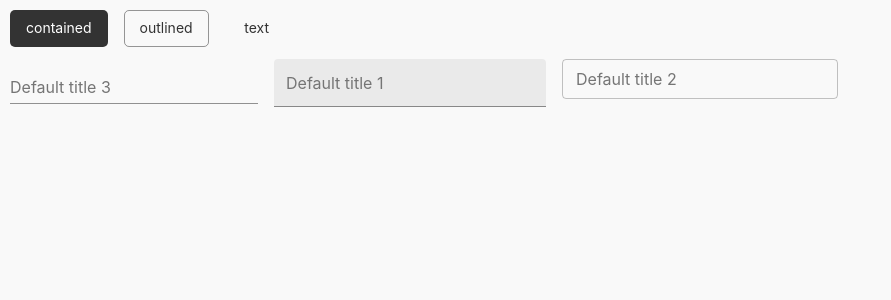
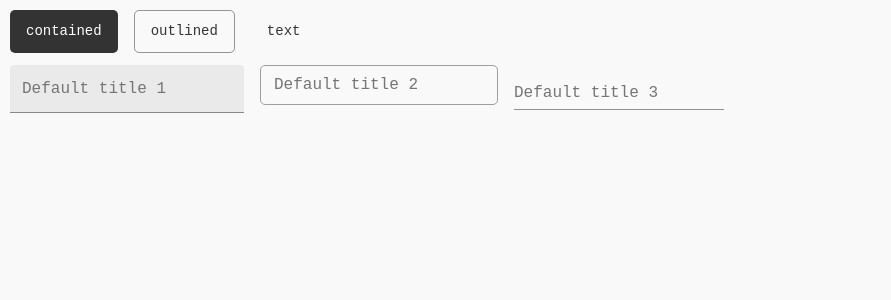
Before and after one commit to NitinSirsath/react-project-template, a React (Vite) app: page / in a window 1280 px wide. Shown: the top 300 px of the page, without its empty margins (0-891 px from the left). Built offline with nearby package versions, Linux system fonts and the light colour scheme.

Commit message:
custom style fixes

```diff
--- a/src/App.tsx
+++ b/src/App.tsx
@@ -19,9 +19,9 @@ function App() {
           <Button variant="text">text</Button>
         </Stack>
         <Stack direction={"row"} gap={2}>
-          <TextField label="Default title 3" variant="standard" size="small" />
           <TextField label="Default title 1" variant="filled" size="small" />
           <TextField label="Default title 2" variant="outlined" size="small" />
+          <TextField label="Default title 3" variant="standard" size="small" />
         </Stack>
       </Paper>
     </ThemeProvider>
@@ -29,3 +29,12 @@ function App() {
 }
 
 export default App;
+
+// const typography = {
+//   fontFamily: "'Inter', 'Roboto', 'Helvetica', 'Arial', sans-serif",
+//   body1: { fontSize: "1rem", fontWeight: 400 },
+//   body2: { fontSize: "0.875rem", fontWeight: 400 },
+//   h1: { fontSize: "2.25rem", fontWeight: 700 },
+//   h2: { fontSize: "2rem", fontWeight: 600 },
+//   h3: { fontSize: "1.75rem", fontWeight: 500 },
+// };
--- a/src/theme/theme.ts
+++ b/src/theme/theme.ts
@@ -27,12 +27,12 @@ const minimalColorsDark = {
 
 // Shared typography settings
 const typography = {
-  fontFamily: "'Inter', 'Roboto', 'Helvetica', 'Arial', sans-serif",
-  body1: { fontSize: "1rem", fontWeight: 400 },
-  body2: { fontSize: "0.875rem", fontWeight: 400 },
-  h1: { fontSize: "2.25rem", fontWeight: 700 },
-  h2: { fontSize: "2rem", fontWeight: 600 },
-  h3: { fontSize: "1.75rem", fontWeight: 500 },
+  fontFamily: "'IBM Plex Mono', monospace", // Clean and modern font
+  body1: { fontSize: "1rem", fontWeight: 400, lineHeight: 1.6 },
+  body2: { fontSize: "0.875rem", fontWeight: 400, lineHeight: 1.6 },
+  h1: { fontWeight: 700, fontSize: "2.5rem" },
+  h2: { fontWeight: 600, fontSize: "2rem" },
+  h3: { fontWeight: 500, fontSize: "1.75rem" },
 };
 
 const modernComponentOverrides = (
@@ -44,6 +44,7 @@ const modernComponentOverrides = (
         textTransform: "none", // Keep text as is (no uppercase)
         borderRadius: 5,
         fontWeight: "normal",
+        padding: "8px 16px",
         transition: "all 0.3s ease",
         boxShadow: "none",
         "&:hover": {
@@ -73,6 +74,18 @@ const modernComponentOverrides = (
         "& .MuiInputLabel-root.Mui-focused": {
           color: colors.primary,
         },
+        "& .MuiOutlinedInput-root": {
+          borderRadius: 5,
+          "& fieldset": {
+            borderColor: colors.neutral,
+          },
+          "&:hover fieldset": {
+            borderColor: colors.primary,
+          },
+          "&.Mui-focused fieldset": {
+            borderColor: colors.primary,
+          },
+        },
       },
     },
   },
@@ -81,6 +94,10 @@ const modernComponentOverrides = (
       root: {
         margin: "20px 0px",
         borderRadius: 5,
+      },
+      paper: {
+        borderRadius: 5,
+        boxShadow: "0px 4px 12px rgba(0, 0, 0, 0.1)",
       },
     },
   },
@@ -96,6 +113,26 @@ const modernComponentOverrides = (
       paper: {
         borderRadius: 12,
         boxShadow: "0px 4px 20px rgba(0, 0, 0, 0.2)",
+      },
+    },
+  },
+  MuiRadio: {
+    styleOverrides: {
+      root: {
+        color: colors.neutral,
+        "&.Mui-checked": {
+          color: colors.primary,
+        },
+      },
+    },
+  },
+  MuiSelect: {
+    styleOverrides: {
+      select: {
+        borderRadius: 5,
+        "&:focus": {
+          borderRadius: 5,
+        },
       },
     },
   },
```
